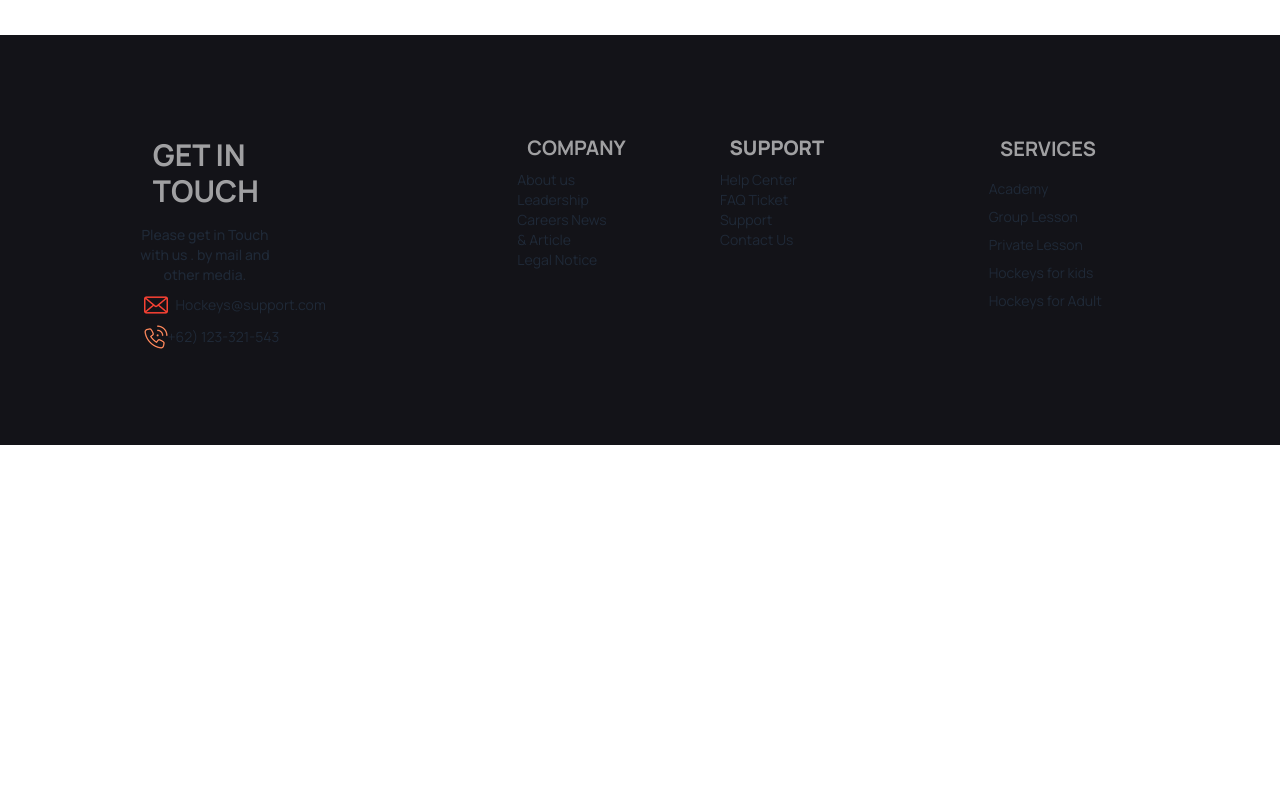
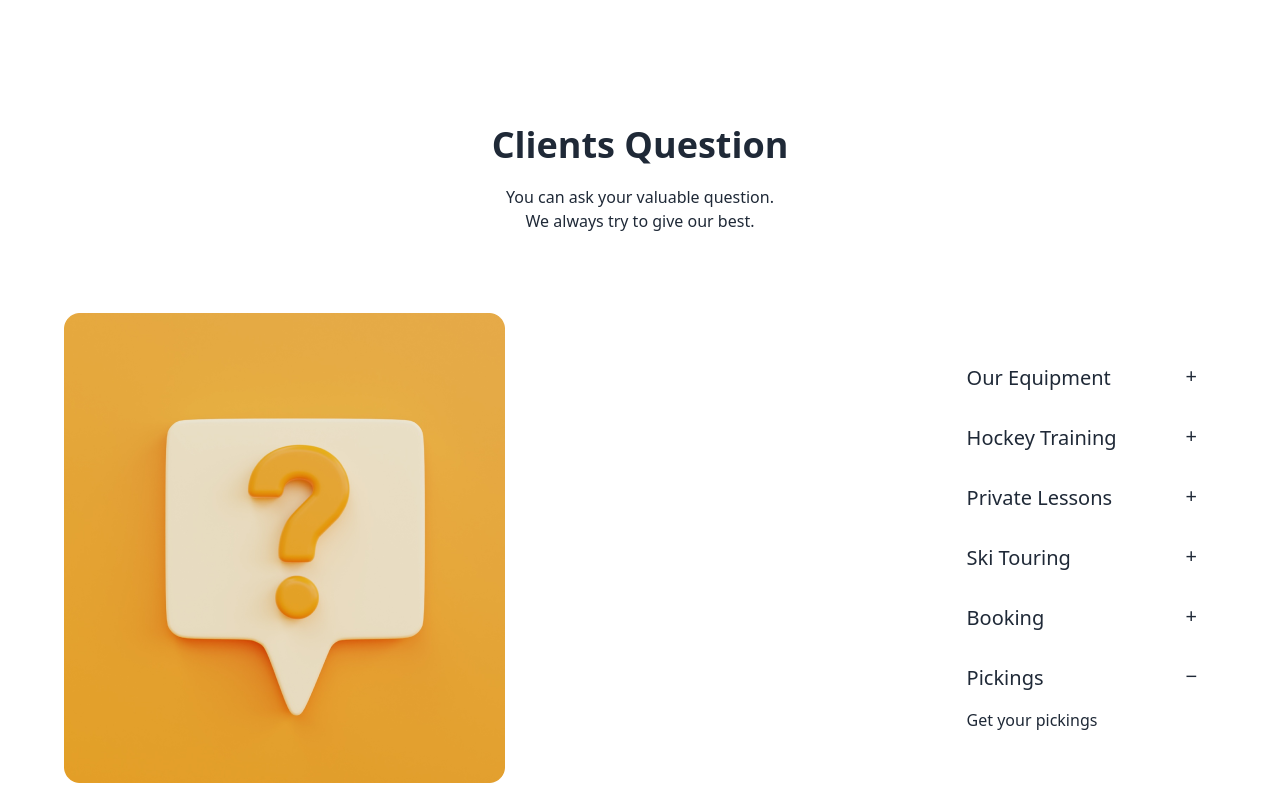
Before and after one commit to smmoontasir/3rd-assignment, a plain HTML site: page index.html in a window 1280 px wide. Shown: the part 3173-3960 px from the top of the page. Before the commit the page ends 3618 px from the top, so only its background shows below. Drawn offline with nearby package versions, Linux system fonts and the light colour scheme.

Commit message:
Client question

```diff
--- a/index.html
+++ b/index.html
@@ -296,6 +296,77 @@
                     </div>
             </div>
         </section>
+        <!-- client question section -->
+        <section>
+            <div class="mb-20 mt-32">
+                <h1 class=" mt-3 text-center text-4xl font-extrabold">Clients Question</h1>
+                <p class="mt-5 text-center text-base font-medium">You can ask your valuable question.<br>We always try to give our best.</p>
+            </div>
+            <div class="flex lg:flex-row lg:justify-between gap-10 flex-col justify-between items-center  m-auto">
+                <div id="client-pic">
+                    <img src="./Images/11.png" class="w-full m-auto" alt="">
+                </div>
+                <div class="" id="accordian">
+                    <div class="collapse collapse-plus bg-white">
+                        <input type="radio" name="my-accordion-3" checked="checked" />
+                        <div class="collapse-title text-xl font-medium">
+                            Our Equipment
+                        </div>
+                        <div class="collapse-content">
+                          <p>You can look for our equpment</p>
+                        </div>
+                      </div>
+                    <div class="collapse collapse-plus bg-white">
+                        <input type="radio" name="my-accordion-3" checked="checked" />
+                        <div class="collapse-title text-xl font-medium">
+                          Hockey Training
+                        </div>
+                        <div class="collapse-content">
+                          <p>Hockey training is available</p>
+                        </div>
+                      </div>
+                    <div class="collapse collapse-plus bg-white">
+                        <input type="radio" name="my-accordion-3" checked="checked" />
+                        <div class="collapse-title text-xl font-medium">
+                          Private Lessons
+                        </div>
+                        <div class="collapse-content">
+                          <p>Private lessons are available</p>
+                        </div>
+                      </div>
+                    <div class="collapse collapse-plus bg-white">
+                        <input type="radio" name="my-accordion-3" checked="checked" />
+                        <div class="collapse-title text-xl font-medium">
+                          Ski Touring
+                        </div>
+                        <div class="collapse-content">
+                          <p>Ski touring is available</p>
+                        </div>
+                      </div>
+
+                    <div class="collapse collapse-plus bg-white">
+                        <input type="radio" name="my-accordion-3" checked="checked" />
+                        <div class="collapse-title text-xl font-medium">
+                          Booking
+                        </div>
+                        <div class="collapse-content">
+                          <p>You can book now</p>
+                        </div>
+                      </div>
+
+                    <div class="collapse collapse-plus bg-white">
+                        <input type="radio" name="my-accordion-3" checked="checked" />
+                        <div class="collapse-title text-xl font-medium">
+                          Pickings
+                        </div>
+                        <div class="collapse-content">
+                          <p>Get your pickings</p>
+                        </div>
+                      </div>
+
+                </div>
+            </div>
+        </section>
     </main>
     <footer>
         <footer class="footer gap-40  lg:grid-cols-3 px-28 py-24 bg-[#131318] stl">
```
